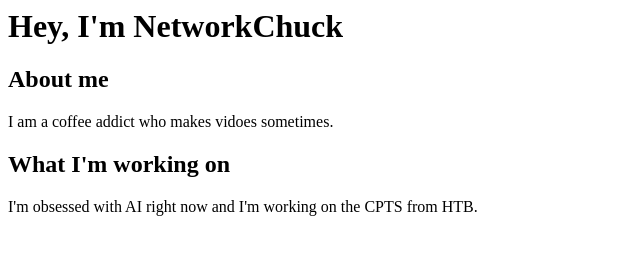
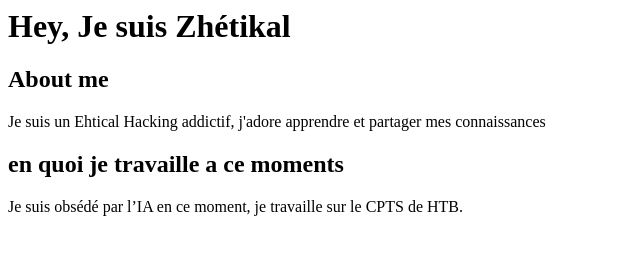
Before and after one commit to Zhetikal/myweb, a plain HTML site: page index.html in a window 1280 px wide. Shown: the whole page, without its empty margins (0-640 px from the left). Drawn offline with Linux system fonts and the light colour scheme.

Commit message:
Update index.html

```diff
--- a/index.html
+++ b/index.html
@@ -1,16 +1,16 @@
 
 <html>
     <h1>
-        Hey, I'm NetworkChuck
+        Hey, Je suis Zhétikal
     </h1>
     <body>
         <h2>About me</h2>
         <p>
-            I am a coffee addict who makes vidoes sometimes.
+            Je suis un Ehtical Hacking addictif, j'adore apprendre et partager mes connaissances
         </p>
-        <h2>What I'm working on</h2>
+        <h2>en quoi je travaille a ce moments </h2>
         <p>
-            I'm obsessed with AI right now and I'm working on the CPTS from HTB.
+            Je suis obsédé par l’IA en ce moment, je travaille sur le CPTS de HTB.
         </p>
     </body>
 </html>
```
